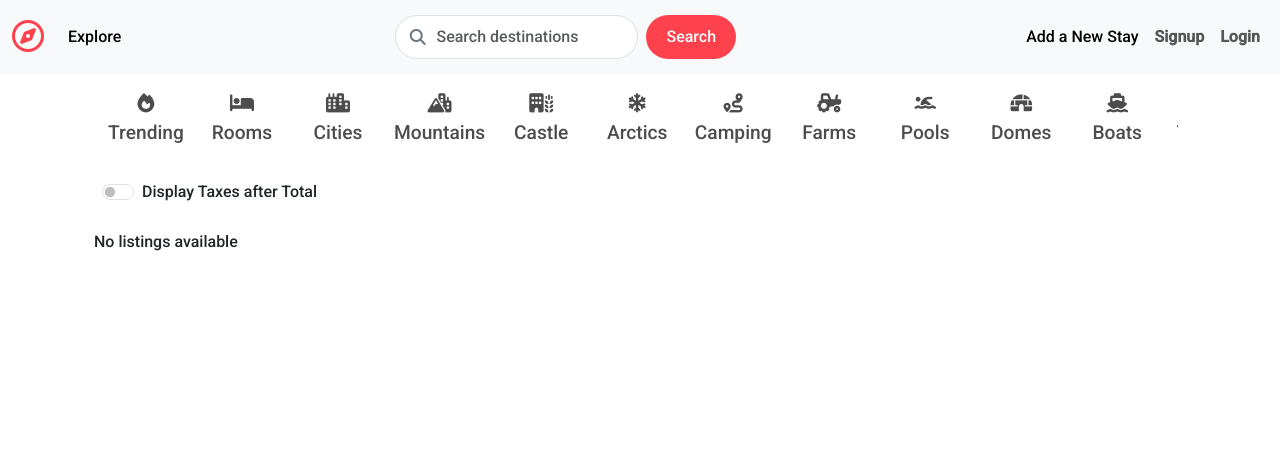
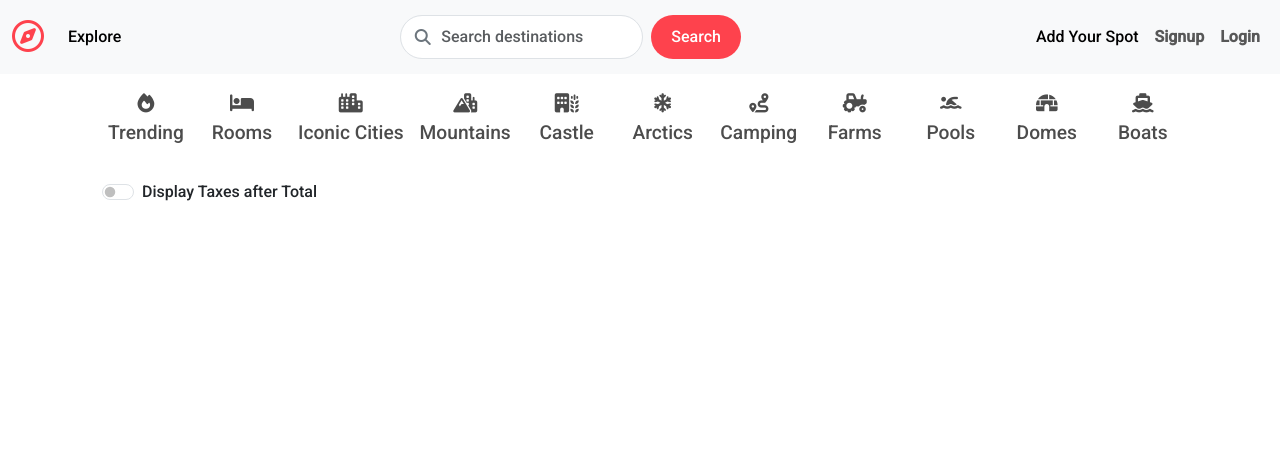
Before and after one commit to amanpandey7435/GlobeGo, a Node server app: page /listings in a window 1280 px wide. Shown: the top 450 px of the page. Run offline with Node 20, Linux system fonts and the light colour scheme; data that the repository does not hold is empty; some libraries are stand-ins or nearby versions.

Commit message:
mapchanges

```diff
--- a/views/includes/navbar.ejs
+++ b/views/includes/navbar.ejs
@@ -108,7 +108,7 @@
       <!-- Right nav -->
       <ul class="navbar-nav ms-auto mb-2 mb-lg-0 text-end">
         <li class="nav-item">
-          <a class="nav-link active" href="/listings/new">Add a New Stay</a>
+          <a class="nav-link active" href="/listings/new">Add Your Spot</a>
         </li>
 
         <% if (!currUser) { %>
--- a/views/listings/index.ejs
+++ b/views/listings/index.ejs
@@ -56,8 +56,7 @@
   }
 </style>
 
-<!-- Filters -->
-<!-- <div id="filters" class="container-fluid mt-3">
+<div id="filters" class="container-fluid mt-3">
   <div class="d-flex flex-wrap justify-content-start align-items-center gap-3 px-2">
 
     <div class="d-flex flex-row flex-nowrap scrollable-filters gap-3 px-1" style="max-width: 100%;">
@@ -150,12 +149,12 @@
     const walk = (x - startX) * 2; // speed factor
     filterContainer.scrollLeft = scrollLeft - walk;
   });
-</script> -->
-<!-- Filters -->
-<div id="filters" class="container-fluid mt-3">
+</script>
+
+<!-- <div id="filters" class="container-fluid mt-3">
   <div class="d-flex flex-wrap justify-content-start align-items-center gap-3 px-2">
     <div class="d-flex flex-row flex-nowrap scrollable-filters gap-3 px-1" style="max-width: 100%;">
-      <!-- Filter Icons Scrollable -->
+
       <% const categories = [
         { name: "Trending", icon: "fa-fire" },
         { name: "Rooms", icon: "fa-bed" },
@@ -181,7 +180,7 @@
       <% }) %>
     </div>
 
-    <!-- Tax Toggle -->
+
     <div class="tax-toggle">
       <div class="form-check form-switch">
         <input class="form-check-input" type="checkbox" role="switch" id="flexSwitchCheckDefault" />
@@ -191,7 +190,6 @@
   </div>
 </div>
 
-<!-- Listings -->
 <div class="container mt-4">
   <div class="row row-cols-1 row-cols-sm-2 row-cols-md-2 row-cols-lg-3 g-4">
     <% if (listings && listings.length > 0) { %>
@@ -217,7 +215,7 @@
             </a>
           </div>
         <% } else { %>
-          <!-- Incomplete listing data - skip or show fallback -->
+
         <% } %>
       <% } %>
     <% } else { %>
@@ -226,7 +224,7 @@
   </div>
 </div>
 
-<!-- Tax Toggle & Scroll Script -->
+
 <script>
   // Toggle GST info
   document.getElementById("flexSwitchCheckDefault").addEventListener("click", () => {
@@ -255,4 +253,4 @@
     const walk = (x - startX) * 2;
     filterContainer.scrollLeft = scrollLeft - walk;
   });
-</script>
+</script> -->
```
